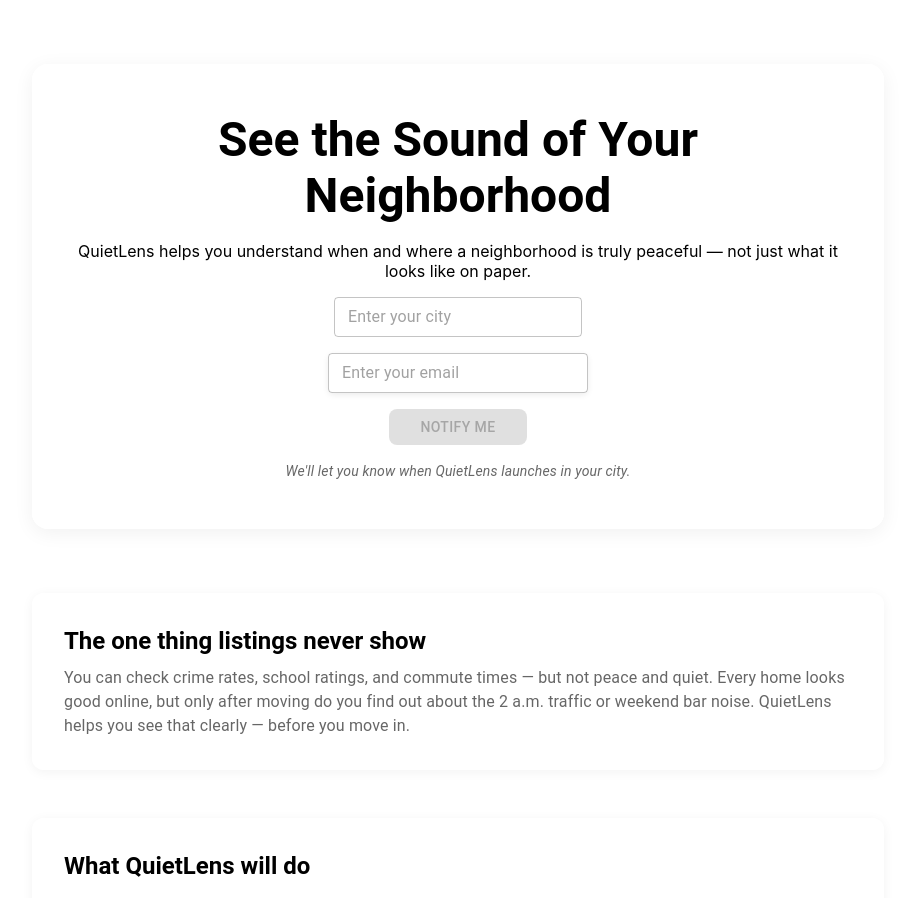
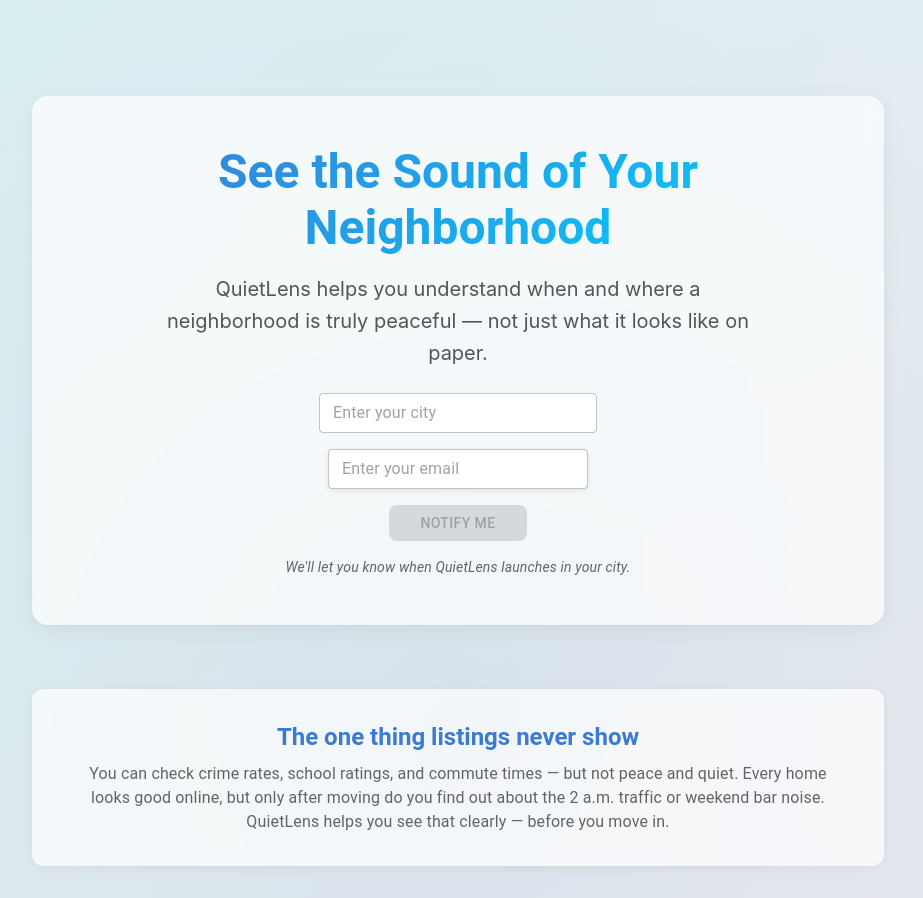
Before and after one commit to BenHavis/QuietLens, a Next.js app: page / in a window 1280 px wide. Shown: the top 898 px of the page, without its empty margins (182-1105 px from the left). Built offline with nearby package versions, Linux system fonts and the light colour scheme; no server answers.

Commit message:
update styling

```diff
--- a/src/styles/Home.module.css
+++ b/src/styles/Home.module.css
@@ -1,42 +1,141 @@
+/* Home.module.css */
+
+:root {
+  --mainBlue: #3a7bd5;
+}
+
+
+
+.pageWrapper {
+  position: relative;
+   background: linear-gradient(135deg, #a8edea 0%, #fed6e3 100%);
+  min-height: 100vh;
+  padding: 2rem 0;
+  overflow: hidden;
+}
+
 .container {
+  position: relative;
+  z-index: 1;
   padding: 4rem 1rem;
+}
+
+.sectionTitle{
+  color: var(--mainBlue)
+
 }
 
 .hero {
   margin-bottom: 4rem;
-  background: rgba(255, 255, 255, 0.85); /* was white */
+  background: rgba(255, 255, 255, 0.7);
   backdrop-filter: blur(10px);
   border-radius: 16px;
   padding: 3rem 2rem;
   box-shadow: 0 4px 20px rgba(0, 0, 0, 0.06);
+    text-align: center;
+
+}
+
+
+
+.heroTitle {
+  background: linear-gradient(135deg, var(--mainBlue), #00d2ff);
+  -webkit-background-clip: text;
+  -webkit-text-fill-color: transparent;
+}
+
+.heroSubtitle {
+  font-size: 1.25rem; /* similar to h6 */
+  color: #555; /* soft gray tone to match MUI's text.secondary */
+  text-align: center;
+  max-width: 600px;
+  margin: 0 auto 1.5rem auto; /* centers horizontally + adds spacing below */
+  line-height: 1.6;
+  font-weight: 400;      /* ✅ Ensure it respects container width */
+}
+
+
+.cityInput input {
+  width: 250px;
+  background-color: rgba(255, 255, 255, 0.8);
+  border-radius: 6px;
+  box-shadow: 0 2px 6px rgba(0, 0, 0, 0.08);
+  backdrop-filter: blur(5px);
 }
 
 .section {
-  background: rgba(255, 255, 255, 0.85); /* was white */
+  background: rgba(255, 255, 255, 0.7);
   backdrop-filter: blur(8px);
   border-radius: 12px;
-  padding: 2rem 2rem;
+  padding: 2rem;
   margin-bottom: 3rem;
   box-shadow: 0 2px 12px rgba(0, 0, 0, 0.05);
+  text-align: center; /* Add this line */
+}
+.sectionText {
+  line-height: 1.7;
+  padding: 0 1rem;
+}
+
+.list {
+  list-style-position: inside; /* or 'outside' if you prefer standard indentation */
+  text-align: left; /* override parent centering */
+  display: inline-block; /* keeps list centered as a block, but bullets left-aligned */
+  margin: 1rem auto 0 auto; /* centers the block horizontally */
+  padding-left: 0; /* remove extra indentation */
+  line-height: 1.7;
 }
 
 
-.list {
-  color: #444;
-  line-height: 1.8;
-  padding-left: 1.2rem;
+.backgroundAnimation {
+  position: absolute;
+  z-index: 0;
+  top: 0;
+  left: 0;
+  right: 0;
+  bottom: 0;
+  background: radial-gradient(circle at center, #d9e2ec, #f0f4f8);
+  animation: pulseBackground 10s ease-in-out infinite;
 }
 
-button.MuiButton-contained {
-  background-color: var(--accent-dark);
-  transition: background 0.2s ease;
+@keyframes pulseBackground {
+  0%, 100% {
+    opacity: 1;
+  }
+  50% {
+    opacity: 0.7;
+  }
 }
 
-button.MuiButton-contained:hover {
-  background-color: var(--accent);
+.featureList {
+  list-style: none;
+  padding: 0;
+  margin: 1.5rem auto 0;
+  max-width: 600px;
+  text-align: left;
+  display: inline-block;
 }
 
-input.MuiInputBase-input {
-  background-color: #fff;
-  border-radius: 6px;
+.featureList li {
+  display: flex;
+  align-items: center;
+  font-size: 1.1rem;
+  color: #333;
+  line-height: 1.8;
+  margin-bottom: 1rem;
+  border-left: 3px solid #3a7bd5;
+  padding-left: 0.75rem;
+  background: rgba(58, 123, 213, 0.05);
+  border-radius: 8px;
+  padding: 0.75rem 1rem;
+  transition: background 0.25s ease;
 }
+
+.featureList li:hover {
+  background: rgba(0, 210, 255, 0.08);
+}
+
+.featureList li span {
+  margin-right: 0.5rem;
+  font-size: 1.25rem;
+}
```
